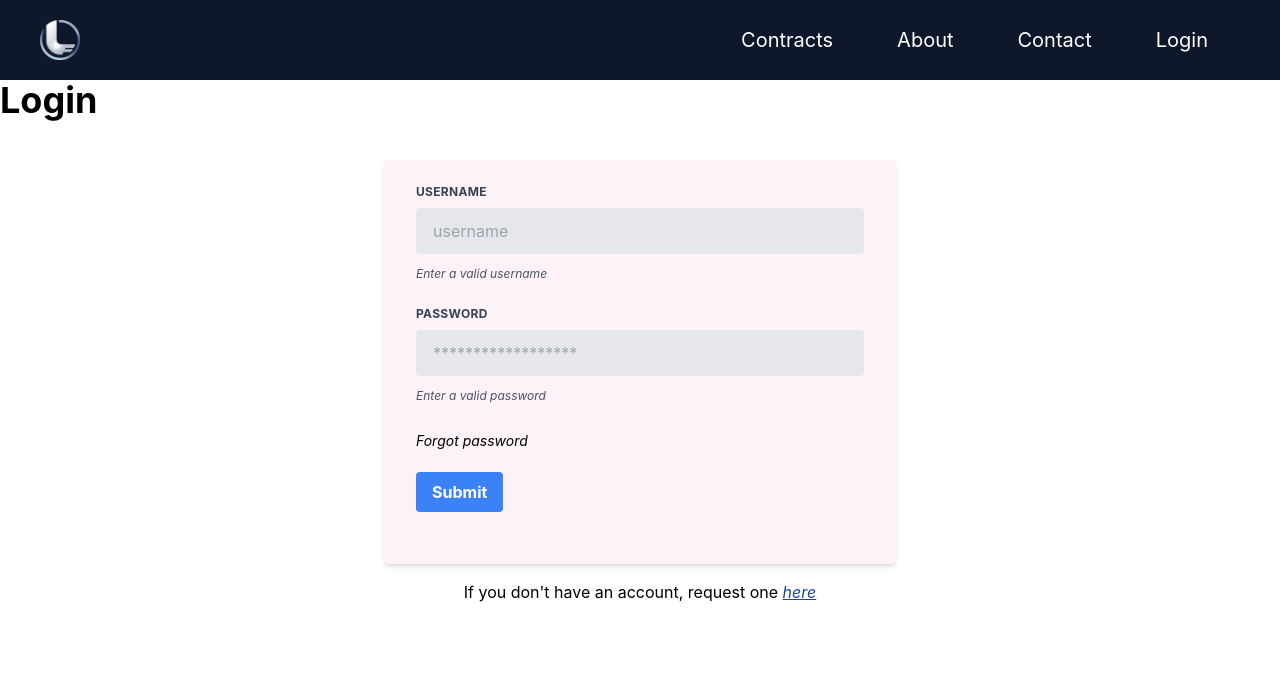
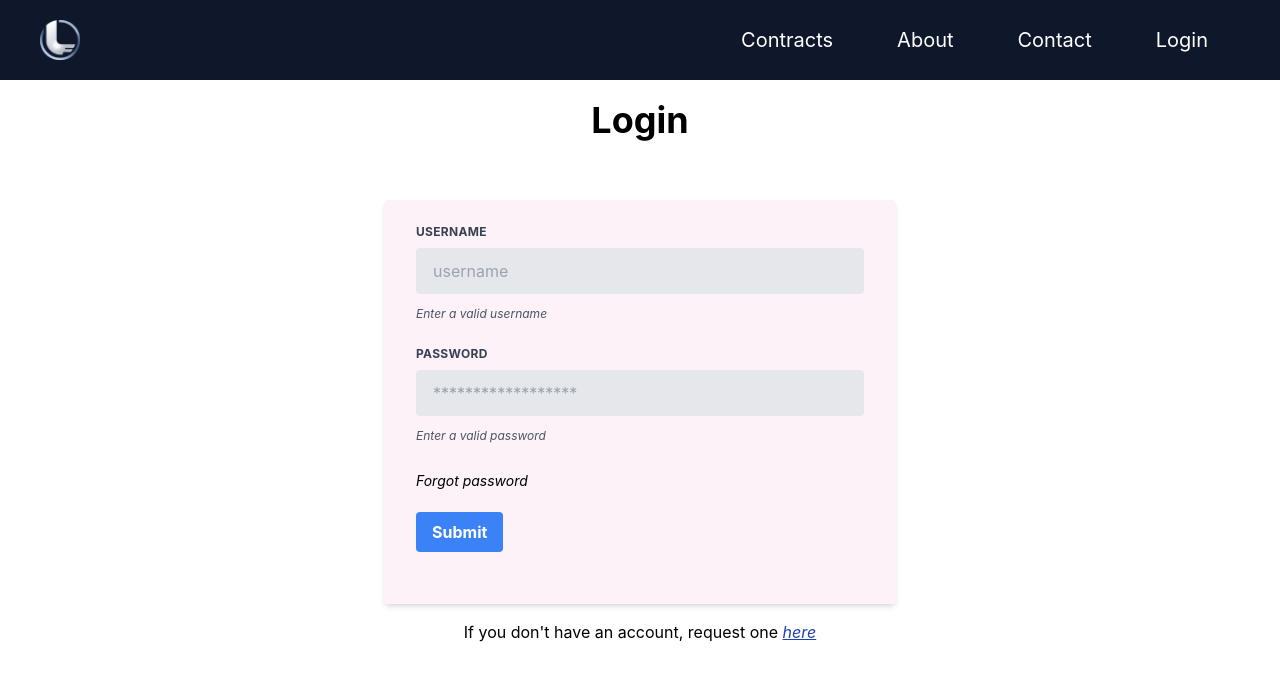
Before and after one commit to chris-av/ledafilms-crm, a Next.js app: page /login in a window 1280 px wide. Shown: the top 680 px of the page. Built offline with nearby package versions, Linux system fonts and the light colour scheme.

Commit message:
center h1

```diff
--- a/pages/login.tsx
+++ b/pages/login.tsx
@@ -5,7 +5,7 @@ import LoginForm from '@/components/LoginForm';
 const Login : NextPage = () => {
   return (
     <div>
-      <h1>Login</h1>
+      <h1 className="w-full text-center py-5">Login</h1>
       <LoginForm />
 
       <div className="w-full mx-auto text-center">
```
